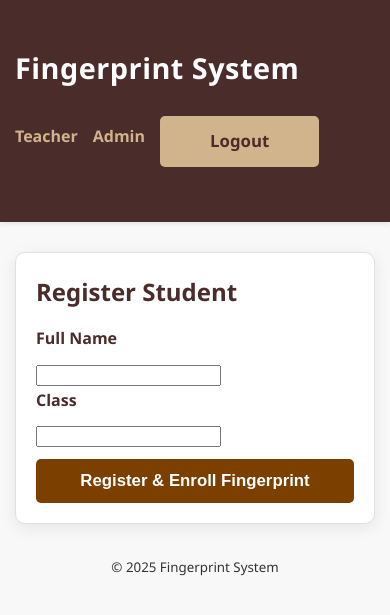
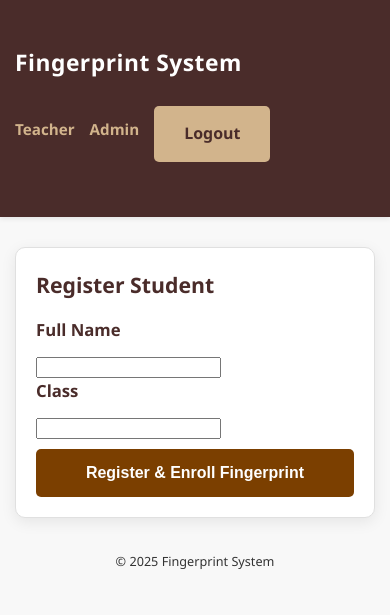
Before and after one commit to jamiemkariuki/Fingerprint-System-Beta, a Flask app: page /teacher/register in a window 390 px wide. Shown: the top 615 px of the page. Run offline with Flask 3, Linux system fonts and the light colour scheme; the visitor is signed in with stand-in values (Sample User, id 1).

Commit message:
Version 1.4

```diff
--- a/static/style.css
+++ b/static/style.css
@@ -260,6 +260,10 @@ table tbody tr:hover {
 
 /* Responsive adjustments */
 @media (max-width: 768px) {
+    body {
+        font-size: 0.95rem;
+    }
+
     nav {
         flex-direction: column;
         align-items: flex-start;
@@ -287,5 +291,31 @@ table tbody tr:hover {
     .btn, button {
         width: 100%;
         margin-top: 10px;
+        padding: 15px;
+    }
+
+    form label {
+        font-size: 1.1em;
+    }
+
+    .table-responsive {
+        display: block;
+        width: 100%;
+        overflow-x: auto;
+        -webkit-overflow-scrolling: touch;
+    }
+
+    .table-responsive table {
+        min-width: 600px; /* Adjust as needed */
     }
 }
+
+@media (max-width: 480px) {
+    nav .brand {
+        font-size: 1.5em;
+    }
+
+    .card h2, .card h3 {
+        font-size: 1.4em;
+    }
+}
--- a/templates/admin_dashboard.html
+++ b/templates/admin_dashboard.html
@@ -67,6 +67,7 @@
 
 <div class="card">
     <h3>Teachers</h3>
+    <div class="table-responsive">
         <table>
             <thead>
                 <tr>
@@ -97,9 +98,11 @@
             </tbody>
         </table>
     </div>
+</div>
 
 <div class="card">
     <h3>Students</h3>
+    <div class="table-responsive">
         <table>
             <thead>
                 <tr>
@@ -137,4 +140,5 @@
             </tbody>
         </table>
     </div>
+</div>
 {% endblock %}
--- a/templates/teacher_dashboard.html
+++ b/templates/teacher_dashboard.html
@@ -33,6 +33,7 @@
 </div>
 
 <div class="card">
+    <div class="table-responsive">
         <table>
             <thead>
                 <tr>
@@ -58,4 +59,5 @@
             </tbody>
         </table>
     </div>
+</div>
 {% endblock %}
```
Lines whose indentation alone changed are shown as unchanged.
